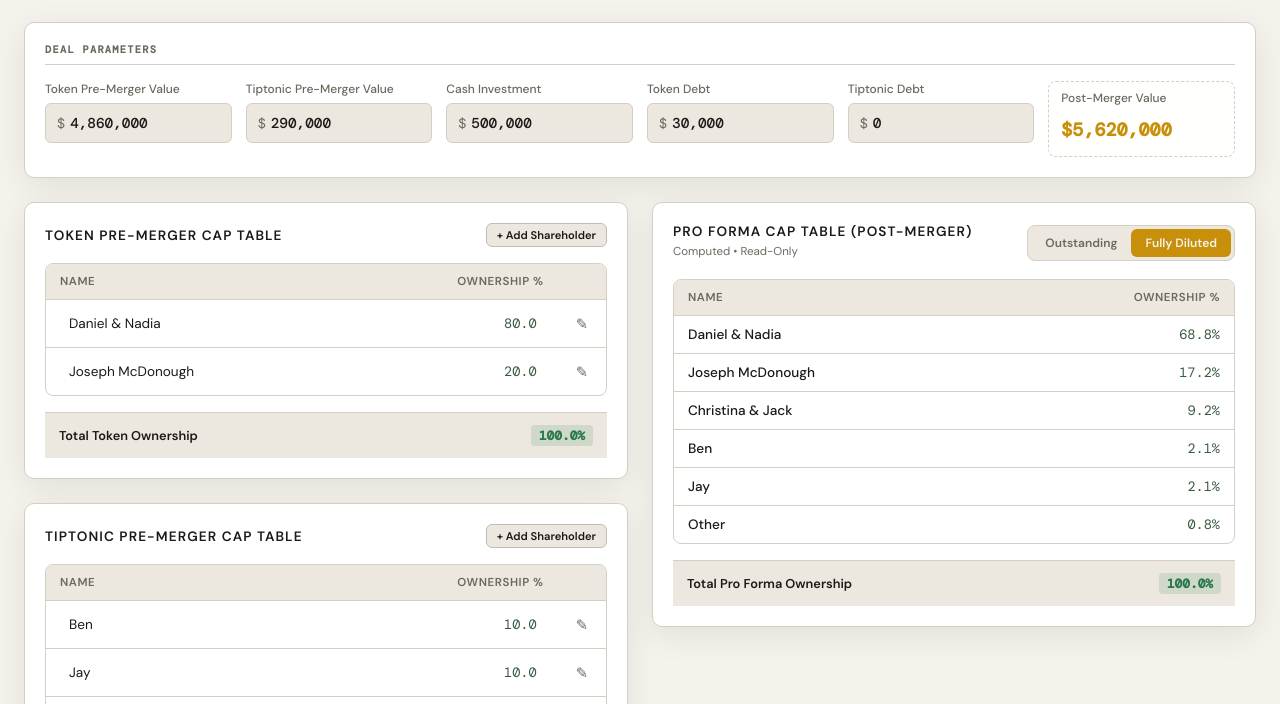
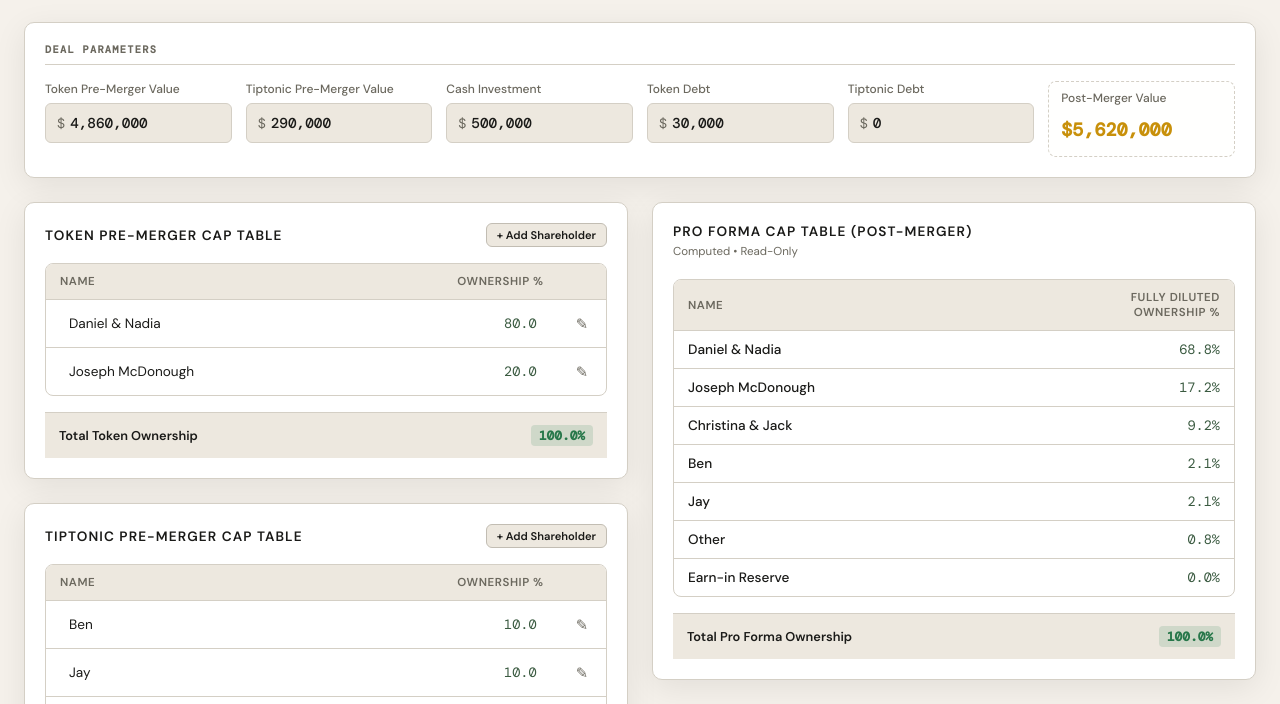
Before and after one commit to Flaniganimal/token-tiptonic-cap-table-tracker, a website: page index.html in a window 1280 px wide. Shown: the part 66-770 px from the top of the page. Drawn offline with nearby package versions, Linux system fonts and the light colour scheme; no server answers; a web font is replaced by a local one.

Commit message:
ui: remove toggle, always fully diluted, add Earn-in Reserve line item at 0%

```diff
--- a/app.js
+++ b/app.js
@@ -64,10 +64,6 @@ const elements = {
   tiptonicTableTotal: document.getElementById('tiptonic-table-total'),
   proformaTableBody: document.getElementById('proforma-table-body'),
   proformaTableTotal: document.getElementById('proforma-table-total'),
-
-  // Toggles
-  toggleAtClose: document.getElementById('toggle-at-close'),
-  toggleFullyVested: document.getElementById('toggle-fully-vested'),
 
   // Shareholder Modal
   addShareholderModal: document.getElementById('add-shareholder-modal'),
@@ -204,10 +200,6 @@ function init() {
   elements.modalCancelAdd.addEventListener('click', closeAddShareholderModal);
   elements.formAddShareholder.addEventListener('submit', handleAddShareholderSubmit);
 
-  // Toggles
-  elements.toggleAtClose.addEventListener('click', () => setVestingState('close'));
-  elements.toggleFullyVested.addEventListener('click', () => setVestingState('vested'));
-
   // Save Action
   elements.btnSaveVersionHeader.addEventListener('click', openSaveVersionModal);
   elements.modalCloseSave.addEventListener('click', closeSaveVersionModal);
@@ -268,15 +260,6 @@ function init() {
       renderVersions();
     }
   });
-
-  // Sync toggle buttons with loaded vesting state
-  if (state.vestingState === 'vested') {
-    elements.toggleAtClose.classList.remove('active');
-    elements.toggleFullyVested.classList.add('active');
-  } else {
-    elements.toggleAtClose.classList.add('active');
-    elements.toggleFullyVested.classList.remove('active');
-  }
 
   // Perform initial render
   render();
@@ -339,20 +322,6 @@ function setupNumericInput(inputEl, stateKey) {
 }
 
 // Update vesting toggle
-function setVestingState(vState) {
-  state.vestingState = vState;
-  persistStateLocal();
-
-  if (vState === 'close') {
-    elements.toggleAtClose.classList.add('active');
-    elements.toggleFullyVested.classList.remove('active');
-  } else {
-    elements.toggleAtClose.classList.remove('active');
-    elements.toggleFullyVested.classList.add('active');
-  }
-
-  render();
-}
 
 // Modal handling — Add Shareholder
 function openAddShareholderModal(targetTable) {
@@ -781,7 +750,7 @@ function restoreVersion(versionId) {
     elements.inputCashInvestment.value = formatCurrency(state.cashInvestment);
     elements.inputTokenDebt.value = formatCurrency(state.tokenWorkingCapitalDebt);
 
-    setVestingState(state.vestingState);
+    state.vestingState = 'vested';
     persistStateLocal();
     render();
 
@@ -951,6 +920,15 @@ function renderProforma() {
     pct: cjTotalPct
   });
 
+  // 4. Earn-in Reserve: 0% in fully diluted (all allocated to Ben & Jay)
+  const earnInReservePct = 0.0;
+  totalProformaPct += earnInReservePct;
+  proformaRows.push({
+    name: 'Earn-in Reserve',
+    subtitle: '',
+    pct: earnInReservePct
+  });
+
   // Sort all rows by percentage descending (largest first)
   proformaRows.sort((a, b) => b.pct - a.pct);
 
--- a/index.html
+++ b/index.html
@@ -167,11 +167,6 @@
                 <h2 class="table-title">Pro Forma Cap Table (Post-Merger)</h2>
                 <div class="table-subtitle" style="margin-top: 4px;">Computed &bull; Read-Only</div>
               </div>
-
-              <div class="toggle-container" role="radiogroup" aria-label="Vesting State Selection">
-                <button class="toggle-btn" id="toggle-at-close" role="radio" aria-checked="false">Outstanding</button>
-                <button class="toggle-btn active" id="toggle-fully-vested" role="radio" aria-checked="true">Fully Diluted</button>
-              </div>
             </div>
 
             <div class="app-table-wrapper">
@@ -179,7 +174,7 @@
                 <thead>
                   <tr>
                     <th>Name</th>
-                    <th style="width: 120px;">Ownership %</th>
+                    <th style="width: 180px;">Fully Diluted Ownership %</th>
                   </tr>
                 </thead>
                 <tbody id="proforma-table-body">
```
